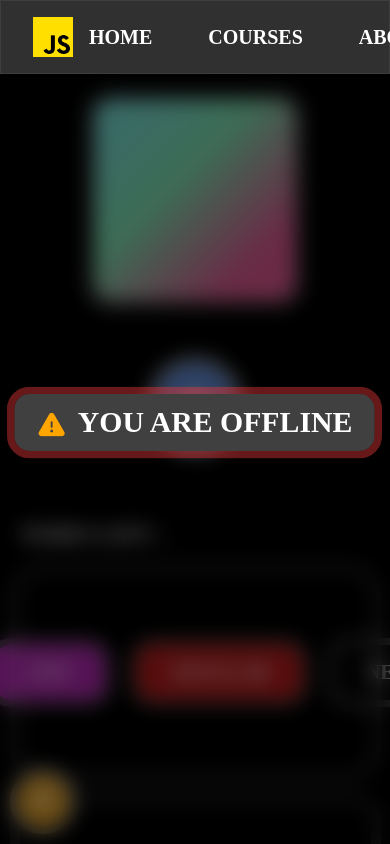
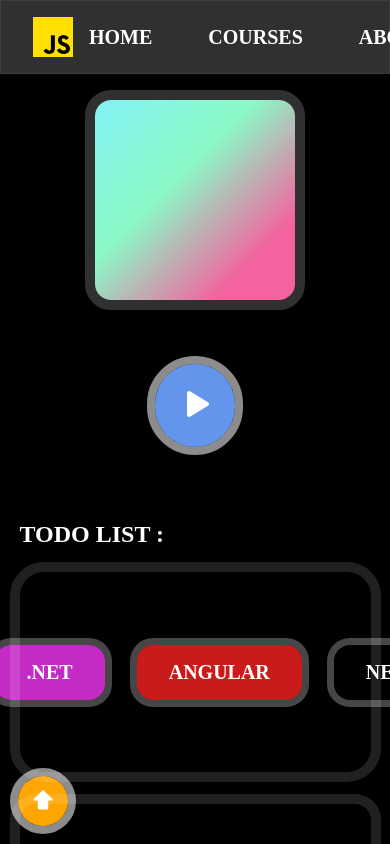
Before and after one commit to PouryaSoleimani/OOP, a plain HTML site: page index.html in a window 390 px wide. Shown: the top 844 px of the page. Drawn offline with nearby package versions, Linux system fonts and the light colour scheme.

Commit message:
REVIEW___JS

```diff
--- a/index.html
+++ b/index.html
@@ -16,7 +16,7 @@
     <title>Document</title>
   </head>
 
-  <body class="offline">
+  <body>
     <div class="contextMenu">
       <button class="context__btn">MENU</button>
       <button class="">ABOUT</button>
--- a/js___review.js
+++ b/js___review.js
@@ -1,10 +1,4 @@
-// console.log("JS");
-// const number = 10;
-// const number2 = 12;
-
-// let isEqual = number === number2;
-// console.log(isEqual);
-
+//^ FOR
 // let i = 0;
 // for (i; i <= 20; i++) {
 //   if (i % 2 == 0) {
@@ -12,17 +6,7 @@
 //   }
 // }
 
-// let firstNumber = +prompt("FIRST NUMBER");
-// let secondNumber = +prompt("SECOND NUMBER");
-
-// const min = Math.min(firstNumber, secondNumber);
-// const max = Math.max(firstNumber, secondNumber);
-
-// console.log({ firstNumber, secondNumber });
-
-// const isFirstOdd = firstNumber % 2 == 0;
-// if (!isFirstOdd) firstNumber++;
-
+//^ WHILE
 // if (firstNumber > secondNumber) {
 //   while (secondNumber <= firstNumber) {
 //     console.log(secondNumber);
@@ -35,135 +19,112 @@
 //   }
 // }
 
-// let userNumber;
-// let sum = [];
-
-// while (userNumber !== 0) {
-//   console.log("usernumber", userNumber);
-//   userNumber = +prompt("enter a number");
-//   sum.push(userNumber);
-// }
-
+//^ REDUCE
 // console.log(
 //   "sum",
 //   sum.reduce((a, b) => a + b),
 // );
 
-// let firstnumber = +prompt("first number");
-// let secondNumber = +prompt("secondNumber");
+//^ FOREACH
+// const users = ["amin", "mamad", "reza"];
 
-// let pow = 1;
+// users.forEach((user, i) => {
+//   console.log(`USER ${i + 1}. ${user}`);
+// });
 
-// for (let i = 0; i < secondNumber; i++) {
-//   console.log("REPEAT");
-//   pow += firstnumber;
+//^ INCLUDES
+// console.log(users.includes("amin"));
+
+//^ SPLICE
+// users.splice(1, 0, "majid");
+
+//^ MAP
+// const results = [12, 15, 18, 19, 29];
+
+// const res = results.map((r) => {
+//   return r * 2;
+// });
+
+//^ SPLIT
+// const usrname = "nima";
+// const splitted = usrname.split("");
+// const reversed = usrname.split("").reverse();
+// console.log({ splitted, reversed });
+
+
+//^ CAPTCHA
+// const text = "123456790abcdefghijklmnopqrstuvwxyz";
+// let char = Math.floor(Math.random() * text.length);
+// let captcha = `
+// ${text[Math.floor(Math.random() * text.length)]}
+// ${text[Math.floor(Math.random() * text.length)]}
+// ${text[Math.floor(Math.random() * text.length)]}
+// ${text[Math.floor(Math.random() * text.length)]}
+// ${text[Math.floor(Math.random() * text.length)]}
+// ${text[Math.floor(Math.random() * text.length)]}
+// ${text[Math.floor(Math.random() * text.length)]}
+// ${text[Math.floor(Math.random() * text.length)]}`
+//   .replaceAll(" ", "")
+//   .replaceAll("\n", "");
+// console.log("CAPTCHA =>", captcha);
+
+// let _captcha = "";
+// let randomCharIndex;
+
+// for (let i = 0; i < 7; i++) {
+//   randomCharIndex = Math.floor(Math.random() * text.length);
+//   _captcha += text[randomCharIndex];
 // }
+// //! NO NEED FOR REPLACE ALLS
+// console.log("CAP =>", _captcha);
 
-// let i = 0;
-// while (i < secondNumber) {
-//   pow = pow * firstnumber;
-//   i++;
+//^ ARRAY METHODS
+// const products = [
+//   { id: 1, title: "LAPTOP", shortlink: "" },
+//   { id: 2, title: "MOBILE", shortlink: "" },
+//   { id: 3, title: "HEADPHONE", shortlink: "" },
+//   { id: 4, title: "WATCH", shortlink: "" },
+// ];
+
+// const finded = products.find((i) => i.shortlink === "assd012");
+
+// const shortLinkAddedArray = products.map((p) => {
+//   let captcha = `
+//         ${text[Math.floor(Math.random() * text.length)]}
+//         ${text[Math.floor(Math.random() * text.length)]}
+//         ${text[Math.floor(Math.random() * text.length)]}
+//         ${text[Math.floor(Math.random() * text.length)]}
+//         ${text[Math.floor(Math.random() * text.length)]}
+//         ${text[Math.floor(Math.random() * text.length)]}
+//         ${text[Math.floor(Math.random() * text.length)]}
+//         ${text[Math.floor(Math.random() * text.length)]}`
+//     .replaceAll(" ", "")
+//     .replaceAll("\n", "");
+//   return { ...p, shortlink: captcha };
+// });
+
+
+//^ STRING METHODS
+// function hasSSL(url) {
+//   if (String(url).trim().includes("https")) {
+//     return true;
+//   } else {
+//     return false;
+//   }
 // }
-
-const users = ["amin", "mamad", "reza"];
-
-users.forEach((user, i) => {
-  console.log(`USER ${i + 1}. ${user}`);
-});
-
-console.log(users.includes("amin"));
-
-users.splice(1, 0, "majid");
-
-console.log("users => ", users);
-
-const results = [12, 15, 18, 19, 29];
-
-const res = results.map((r) => {
-  return r * 2;
-});
-
-const usrname = "nima";
-const splitted = usrname.split("");
-const reversed = usrname.split("").reverse();
-
-console.log({ splitted, reversed });
-
-//^ MAKING CAPTCHAS
-const text = "123456790abcdefghijklmnopqrstuvwxyz";
-let char = Math.floor(Math.random() * text.length);
-let captcha = `
-${text[Math.floor(Math.random() * text.length)]}
-${text[Math.floor(Math.random() * text.length)]}
-${text[Math.floor(Math.random() * text.length)]}
-${text[Math.floor(Math.random() * text.length)]}
-${text[Math.floor(Math.random() * text.length)]}
-${text[Math.floor(Math.random() * text.length)]}
-${text[Math.floor(Math.random() * text.length)]}
-${text[Math.floor(Math.random() * text.length)]}`
-  .replaceAll(" ", "")
-  .replaceAll("\n", "");
-console.log("CAPTCHA =>", captcha);
-
-let _captcha = "";
-let randomCharIndex;
-
-for (let i = 0; i < 7; i++) {
-  randomCharIndex = Math.floor(Math.random() * text.length);
-  _captcha += text[randomCharIndex];
-}
-//! NO NEED FOR REPLACE ALLS
-console.log("CAP =>", _captcha);
-
-const products = [
-  { id: 1, title: "LAPTOP", shortlink: "" },
-  { id: 2, title: "MOBILE", shortlink: "" },
-  { id: 3, title: "HEADPHONE", shortlink: "" },
-  { id: 4, title: "WATCH", shortlink: "" },
-];
-
-const finded = products.find((i) => i.shortlink === "assd012");
-console.log("finded =>", finded);
-
-const shortLinkAddedArray = products.map((p) => {
-  let captcha = `
-        ${text[Math.floor(Math.random() * text.length)]}
-        ${text[Math.floor(Math.random() * text.length)]}
-        ${text[Math.floor(Math.random() * text.length)]}
-        ${text[Math.floor(Math.random() * text.length)]}
-        ${text[Math.floor(Math.random() * text.length)]}
-        ${text[Math.floor(Math.random() * text.length)]}
-        ${text[Math.floor(Math.random() * text.length)]}
-        ${text[Math.floor(Math.random() * text.length)]}`
-    .replaceAll(" ", "")
-    .replaceAll("\n", "");
-  return { ...p, shortlink: captcha };
-});
-
-console.log(shortLinkAddedArray);
-
-function hasSSL(url) {
-  if (String(url).trim().includes("https")) {
-    return true;
-  } else {
-    return false;
-  }
-}
-
-const _res = hasSSL("https://google.com");
-console.log("res =>", _res);
+// const _res = hasSSL("https://google.com");
 
 //^ TIMER FUNCTION
-let minute = 1;
-let second = 10;
+// let minute = 1;
+// let second = 10;
 
-function showTime(text) {
-  if (String(text).length == 1) {
-    return `0${text}`;
-  } else {
-    return text;
-  }
-}
+// function showTime(text) {
+//   if (String(text).length == 1) {
+//     return `0${text}`;
+//   } else {
+//     return text;
+//   }
+// }
 
 // let timer = setInterval(() => {
 //   if (second == 0 && minute == 0) {
@@ -179,7 +140,7 @@ function showTime(text) {
 //   }
 // }, 1000);
 
-
+//^ CUSTOM SCROLL
 const customScrollBar = document.querySelector('.custom__scroll')
 const height = window.innerHeight
 const scrollTop = document.documentElement.scrollTop
--- a/script.js
+++ b/script.js
@@ -1,104 +1,101 @@
-// LITERAL OBJECTS
-const circle = {
-  radius: 1,
-  location: { x: 1, y: 1 },
-  draw: function () {
-    console.log("DRAW");
-  },
-};
+//^ LITERAL OBJECTS
+// const circle = {
+//   radius: 1,
+//   location: { x: 1, y: 1 },
+//   draw: function () {
+//     console.log("DRAW");
+//   },
+// };
 
-// OBJECT FACTORY FUNCTION
-function createCircle(radius) {
-  return {
-    radius: radius,
-    draw: function () {
-      console.log("draw");
-    },
-  };
-}
+//^ OBJECT FACTORY FUNCTION
+// function createCircle(radius) {
+//   return {
+//     radius: radius,
+//     draw: function () {
+//       console.log("draw");
+//     },
+//   };
+// }
 
-const circle2 = createCircle(1);
-const circle3 = createCircle(3);
-circle2.draw();
+// const circle2 = createCircle(1);
+// const circle3 = createCircle(3);
+// circle2.draw();
 
-// OBJECT CONSTRUCTORS
-function Circle(radius) {
-  this.radius = radius;
-  this.draw = function () {
-    console.log("DRAW (CONSTRUCTORS)");
-  };
-}
+//^ OBJECT CONSTRUCTORS
+// function Circle(radius) {
+//   this.radius = radius;
+//   this.draw = function () {
+//     console.log("DRAW (CONSTRUCTORS)");
+//   };
+// }
+// const newCicrle = new Circle();
+// newCicrle.draw();
+// let personObject = { firstName: "mohammad", lastName: "hashemi" };
 
-const newCicrle = new Circle();
+// function Car(name, speed) {
+//   this.speed = speed;
+//   let bodyWeight = 500;
 
-newCicrle.draw();
+//   this.maxSpeed = function () {
+//     console.log("MAXSPEED =>", this.speed);
+//   };
 
-let personObject = { firstName: "mohammad", lastName: "hashemi" };
+//   let calculateSpeed = function (speed) {
+//     return Number(speed).toLocaleString();
+//   };
 
-function Car(name, speed) {
-  this.speed = speed;
-  let bodyWeight = 500;
+//   this.move = function () {
+//     let _speed = calculateSpeed(this.speed);
+//     console.log(`MOVING AT ${_speed}km/h`);
+//   };
 
-  this.maxSpeed = function () {
-    console.log("MAXSPEED =>", this.speed);
-  };
+//^ SETTER AND GETTER
+//   Object.defineProperty(this, "bodyWeight", {
+//     get: function () {
+//       return bodyWeight;
+//     },
+//     set: function (w) {
+//       if (w <= 0) throw new Error("INVALID NUMBER");
+//       bodyWeight = w; // dont use 'this' here
+//     },
+//   });
+// }
 
-  let calculateSpeed = function (speed) {
-    return Number(speed).toLocaleString();
-  };
+// const car1 = new Car("PORSCHE", 190);
+// car1.move();
+// car1.maxSpeed();
+// car1.model = 2024;
+// car1["color"] = "black";
 
-  this.move = function () {
-    let _speed = calculateSpeed(this.speed);
-    console.log(`MOVING AT ${_speed}km/h`);
-  };
+//^ ADDING PROPRETIES
+// const propertyName = "is4wd";
+// car1[propertyName] = false;
 
-  // SETTER AND GETTER
-  Object.defineProperty(this, "bodyWeight", {
-    get: function () {
-      return bodyWeight;
-    },
-    set: function (w) {
-      if (w <= 0) throw new Error("INVALID NUMBER");
-      bodyWeight = w; // dont use 'this' here
-    },
-  });
-}
+//! DELETING PROPERTIES
+// delete car1.model;
+// delete car1[propertyName];
 
-const car1 = new Car("PORSCHE", 190);
-car1.move();
-car1.maxSpeed();
-car1.model = 2024;
-car1["color"] = "black";
+//^ ITERATION IN OBJECTS
+//& 1 - FOR_IN LOOF
+// for (const key in car1) {
+//   if (Object.prototype.hasOwnProperty.call(car1, key)) {
+//     const element = car1[key];
+//     // console.log(typeof element)
+//   }
+// }
 
-// ADDING PROPRETIES
-const propertyName = "is4wd";
-car1[propertyName] = false;
+//& 2- Object.keys(object)
+// const keys = Object.keys(car1);
+// console.log("KEYS => ", keys);
 
-// DELETING PROPERTIES
-delete car1.model;
-delete car1[propertyName];
+//& 3 - IN
+// if ("speed" in car1) console.log("SPEED IS IN CAR1");
 
-// ITERATION IN OBJECTS
-// 1 - FOR_IN LOOF
-for (const key in car1) {
-  if (Object.prototype.hasOwnProperty.call(car1, key)) {
-    const element = car1[key];
-    // console.log(typeof element)
-  }
-}
-
-// 2- Object.keys(object)
-const keys = Object.keys(car1);
-console.log("KEYS => ", keys);
-
-// 3 - IN
-if ("speed" in car1) console.log("SPEED IS IN CAR1");
-
-car1.bodyWeight = 600;
-console.log("WEIGHT => ", car1.bodyWeight);
+// car1.bodyWeight = 600;
+// console.log("WEIGHT => ", car1.bodyWeight);
 
 // ---------------------------------------------------------------------------------------------------------
-// $$___PRIMITIVE TYPES
+//* $$___PRIMITIVE TYPES
 // NUMBER
 // STRING
 // BOOLEAN
@@ -106,12 +103,12 @@ console.log("WEIGHT => ", car1.bodyWeight);
 // NULL
 // SYMBOL1
 
-// $$___REFERENCE TYPES
+//* $$___REFERENCE TYPES
 // ARRAYS
 // OBJECTS
 // FUNCTIONS
 
-// DOM EVENTS
+//^ DOM EVENTS
 // KEYDOWN / KEYPRESS / KEYUP
 // KEYUP => NO DELAY
 // KEYPRESS => NO ENTER || ALT || CRTL || ...
@@ -127,26 +124,26 @@ console.log("WEIGHT => ", car1.bodyWeight);
 // EVENT.PREVENT DEFAULT()
 
 // ELEMENT NODE
-// DOM NAVIGATION
-const el = document.querySelector(".query__box");
+//^ DOM NAVIGATION
+// const el = document.querySelector(".query__box");
 
-el.nextElementSibling;
-el.previousElementSibling;
-el.parentElement;
-el.nextSibling;
-el.children;
-el.childElementCount;
-el.firstChild;
-el.firstElementChild;
-el.lastChild;
-el.lastElementChild;
-el.hasChildNodes();
+// el.nextElementSibling;
+// el.previousElementSibling;
+// el.parentElement;
+// el.nextSibling;
+// el.children;
+// el.childElementCount;
+// el.firstChild;
+// el.firstElementChild;
+// el.lastChild;
+// el.lastElementChild;
+// el.hasChildNodes();
 
 // ONSELECT
 // CANCELABLE
 // ONDBLCLICK
 
-// CONTEXT MENU
+//^ CONTEXT MENU
 const contextMenu = document.querySelector(".contextMenu");
 // open context menu
 document.body.addEventListener("contextmenu", (event) => {
@@ -161,7 +158,7 @@ document.body.addEventListener("contextmenu", (event) => {
   }, 200);
 });
 
-// PREVENT CLOSING
+//^ PREVENT CLOSING
 document.body.addEventListener("click", (e) => {
   if (e.target.contains(contextMenu)) {
     return;
@@ -176,7 +173,6 @@ document.querySelectorAll(".context__btn").forEach((b) => {
   });
 });
 
-console.log("THIS IS A LOG");
 
 const stickyNavBar = document.querySelector(".sticky__navbar");
 document.addEventListener("scroll", () => {
@@ -292,10 +288,10 @@ function checkAllTasksDone() {
 }
 
 
-// LOCAL STORAGE
-// CSS VARIABLES
+//^ LOCAL STORAGE
+//^ CSS VARIABLES
 
-// SPLIT
+//^ SPLIT
 const string = 'my name is pourya.'
 const chars = string.split('').filter((c) => {
   return c !== ' '
@@ -305,7 +301,7 @@ const sentences = chars.filter((c) => {
   return c == '.'
 })
 
-console.log('sentences =>', chars.length)
+// console.log('sentences =>', chars.length)
 
 const words = string.split(' ')
 
--- a/style.css
+++ b/style.css
@@ -655,7 +655,7 @@ select {
   top: 0;
   width: 0;
   height: 9px;
-  background-color: #e551ae;
+  background: linear-gradient(to right, violet, purple, orange, darkred);
   border-radius: 20px;
 }
 
@@ -686,6 +686,7 @@ select {
   font-size: 32px;
   z-index: 10;
   overflow: hidden;
+  display: none;
 
   i {
     transform: translateY(2px);
```
